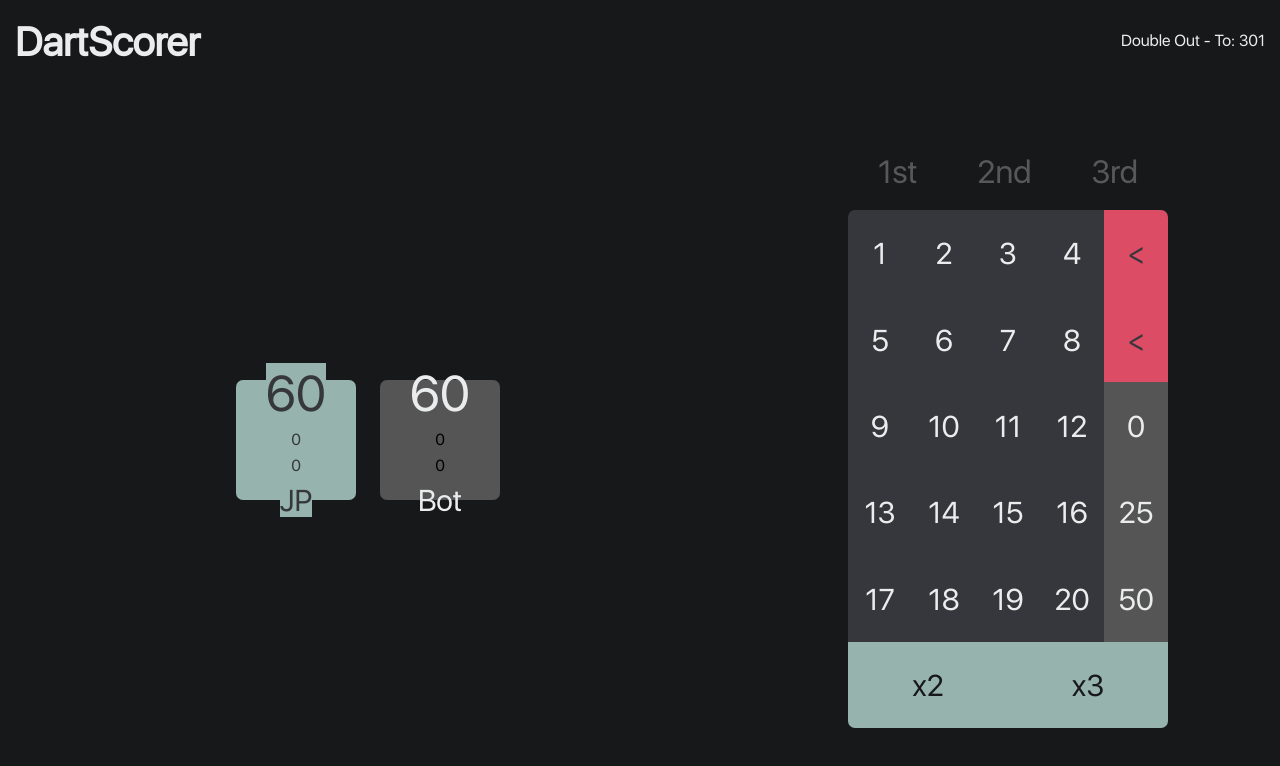
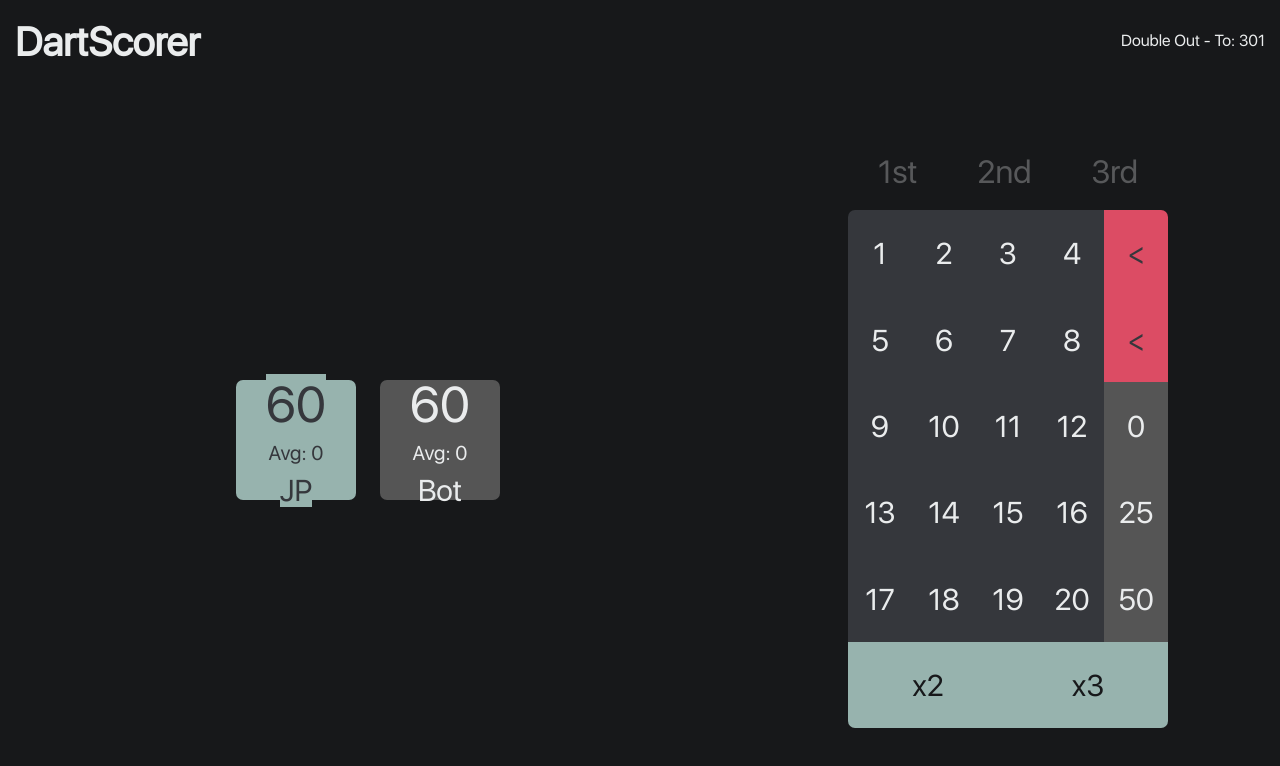
Before and after one commit to pettrichjonah/DartScorerByJP, an Angular app: page /play in a window 1280 px wide. Shown: the top 766 px of the page. Built offline with nearby package versions, Linux system fonts and the light colour scheme.

Commit message:
Improve scoreboard layout and styling

```diff
--- a/src/app/scoreboard/scoreboard.component.html
+++ b/src/app/scoreboard/scoreboard.component.html
@@ -1,8 +1,7 @@
 @for (player of gameService.currentGame?.players; track $index) {
 	<div class="player-card" [class.active]="player.id===gameService.activePlayerId">
 		<p class="player-card__score" [class.active]="player.id===gameService.activePlayerId">{{player.score}}</p>
-		<p class="player-card__average" [class.active]="player.id===gameService.activePlayerId">{{player.average}}</p>
-		<p class="player-card__average" [class.active]="player.id===gameService.activePlayerId">{{player.shotDartsCount}}</p>
+		<p class="player-card__average" [class.active]="player.id===gameService.activePlayerId">Avg: {{player.average}}</p>
 		<p class="player-card__name" [class.active]="player.id===gameService.activePlayerId">{{player.name}}</p>
 	</div>
 }
--- a/src/app/scoreboard/scoreboard.component.less
+++ b/src/app/scoreboard/scoreboard.component.less
@@ -25,6 +25,10 @@
 			color: @font-secondary-color;
 			font-size: 50px;
 		}
+		&__average {
+			color: @font-secondary-color;
+			font-size: 20px;
+		}
 		&__name {
 			color: @font-secondary-color;
 			font-size: 30px;
```
